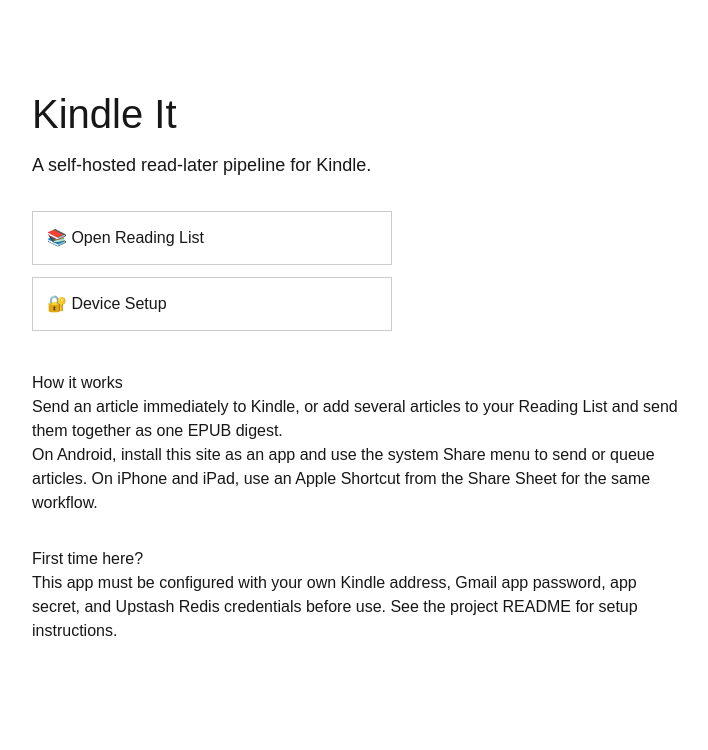
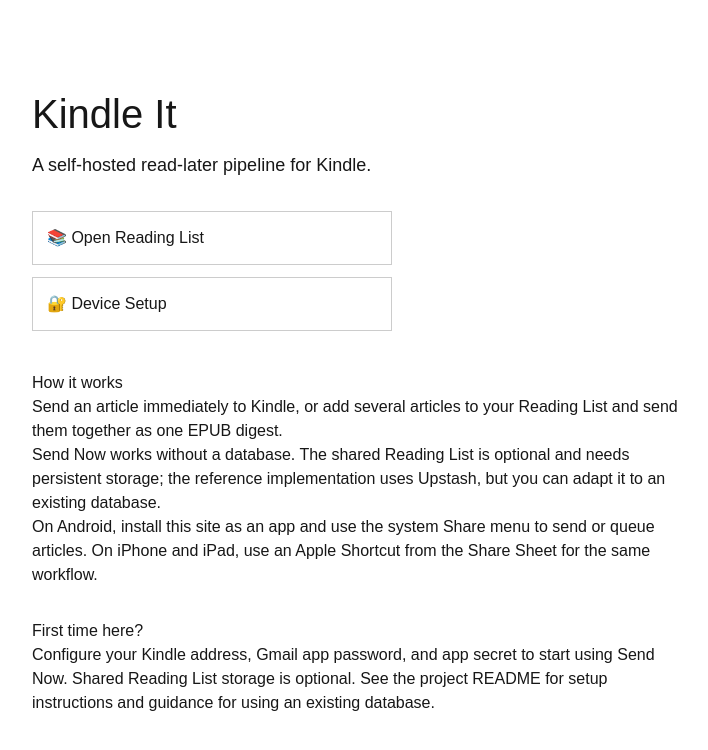
Before and after one commit to gubblestudios/kindle-it, a Next.js app: page / in a window 1280 px wide. Shown: the top 750 px of the page, without its empty margins (282-990 px from the left). Built offline with nearby package versions, Linux system fonts and the light colour scheme.

Commit message:
Clarify optional shared storage on homepage

```diff
--- a/app/page.tsx
+++ b/app/page.tsx
@@ -57,6 +57,11 @@
           your Reading List and send them together as one EPUB digest.
         </p>
         <p>
+          Send Now works without a database. The shared Reading List is optional
+          and needs persistent storage; the reference implementation uses
+          Upstash, but you can adapt it to an existing database.
+        </p>
+        <p>
           On Android, install this site as an app and use the system Share menu
           to send or queue articles. On iPhone and iPad, use an Apple Shortcut
           from the Share Sheet for the same workflow.
@@ -66,9 +71,10 @@
       <section style={{ marginTop: 32 }}>
         <h2>First time here?</h2>
         <p>
-          This app must be configured with your own Kindle address, Gmail app
-          password, app secret, and Upstash Redis credentials before use. See
-          the project README for setup instructions.
+          Configure your Kindle address, Gmail app password, and app secret to
+          start using Send Now. Shared Reading List storage is optional. See the
+          project README for setup instructions and guidance for using an
+          existing database.
         </p>
       </section>
     </main>
```
